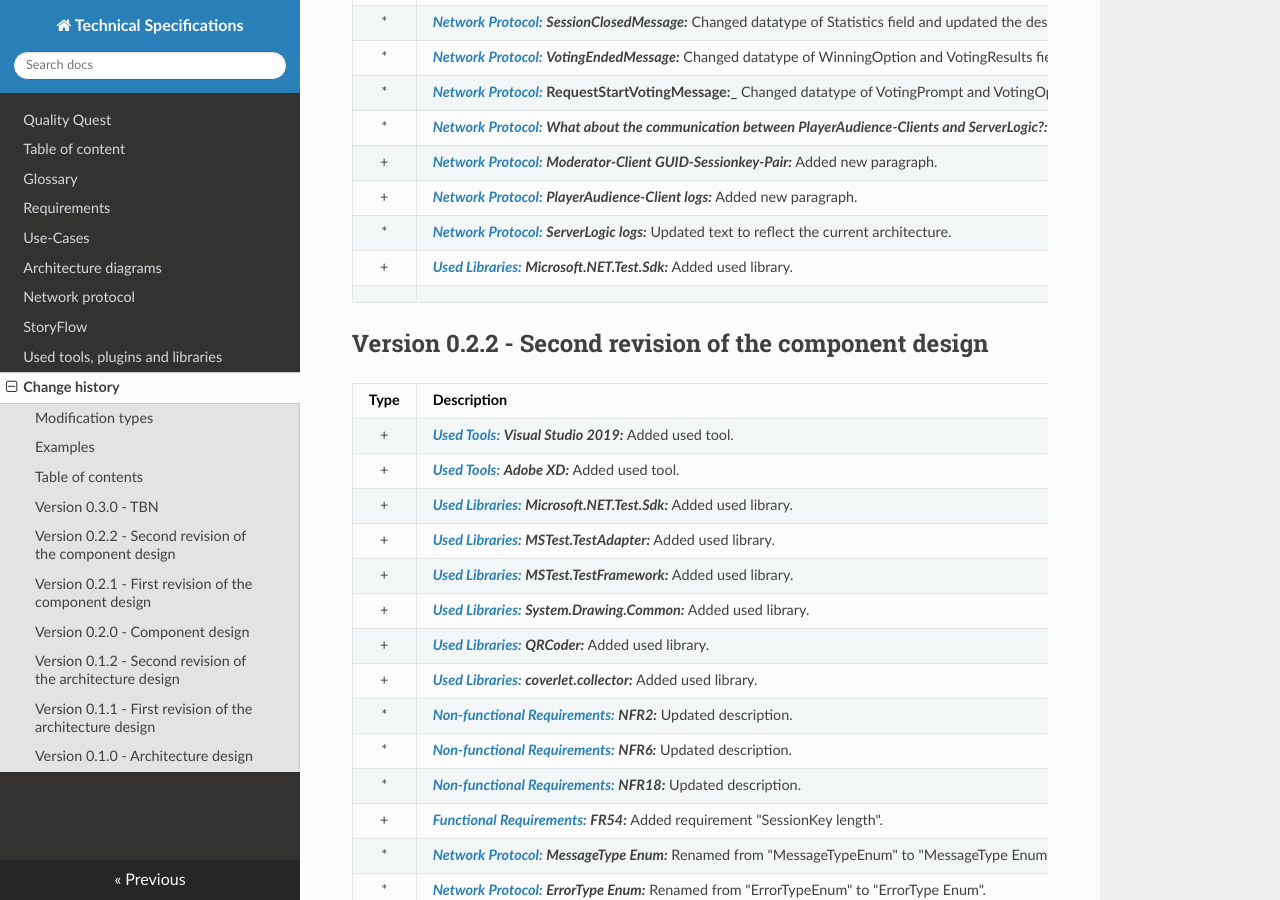
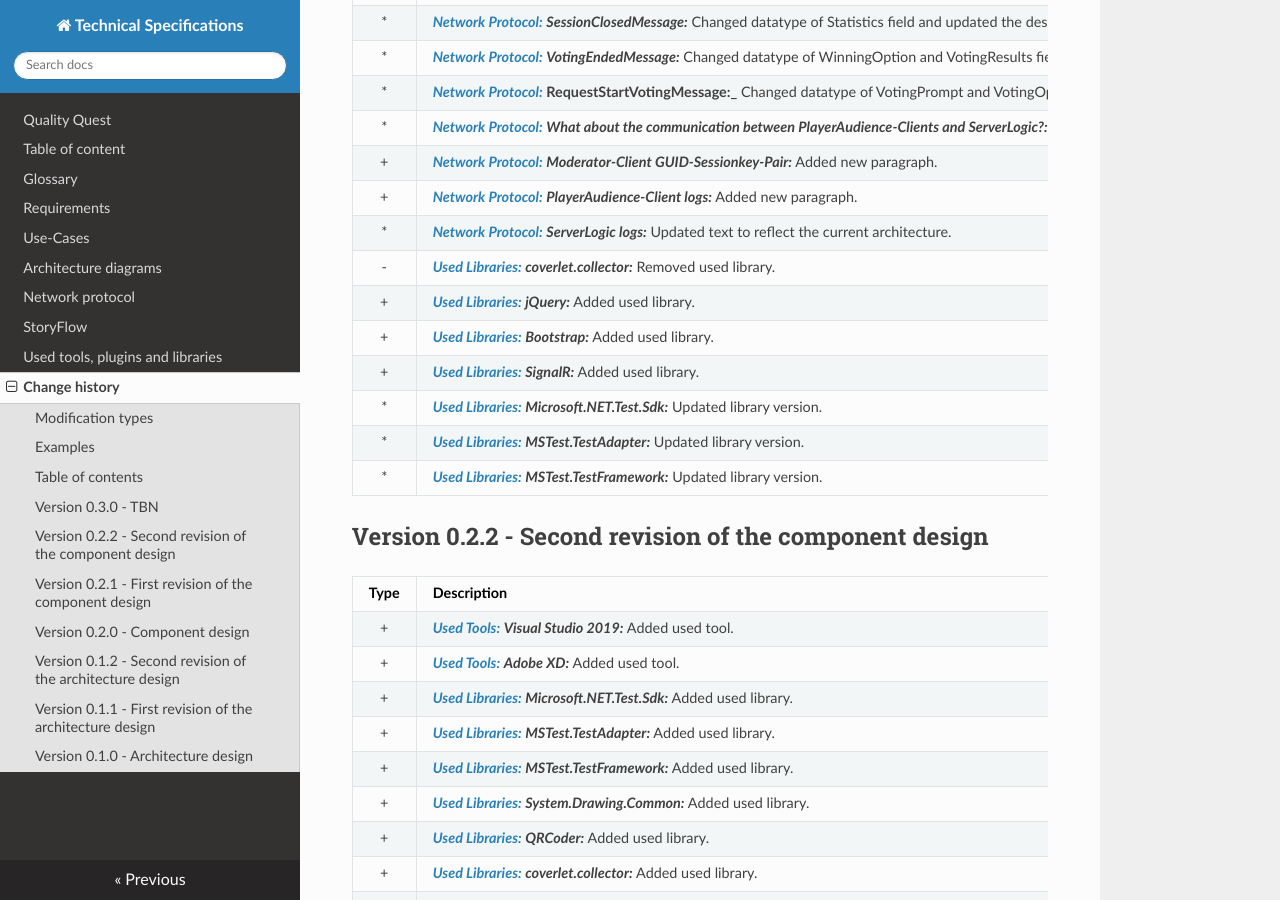
Before and after one commit to Brotenko/QualityQuest, an MkDocs documentation site: the page built from Docs/Technical Specifications/docs/changehistory.md, in a window 1280 px wide and 900 px high, scrolled down 1145 px. Built offline with MkDocs 1.6.1, drawn with Linux system fonts in a browser that asks for light colours; nearby versions of some CDN libraries.

Commit message:
Updated Used Tools according to the libraries used for the PA-Client.

```diff
--- a/Docs/Technical Specifications/docs/changehistory.md
+++ b/Docs/Technical Specifications/docs/changehistory.md
@@ -38,17 +38,22 @@ The change history is a chronologically ordered list of all changes between diff
 
 ## Version 0.3.0 - TBN
 
-| Type  | Description |
-| :---: | :---------- |
-|   *   | **[_Network Protocol:_](../network-protocol#sessionclosedmessage) _SessionClosedMessage:_** Changed datatype of Statistics field and updated the description accordingly.
-|   *   | **[_Network Protocol:_](../network-protocol#votingendedmessage) _VotingEndedMessage:_** Changed datatype of WinningOption and VotingResults fields and updated the descriptions accordingly.
-|   *   | **[_Network Protocol:_](../network-protocol#requeststartvotingmessage) RequestStartVotingMessage:_** Changed datatype of VotingPrompt and VotingOptions fields and updated the descriptions accordingly.
-|   *   | **[_Network Protocol:_](../network-protocol#what-about-the-communication-between-playeraudience-clients-and-serverlogic) _What about the communication between PlayerAudience-Clients and ServerLogic?:_** Updated text to reflect the current architecture.
-|   +   | **[_Network Protocol:_](../network-protocol#moderator-client-guid-sessionkey-pair) _Moderator-Client GUID-Sessionkey-Pair:_** Added new paragraph.
-|   +   | **[_Network Protocol:_](../network-protocol#playeraudience-client-logs) _PlayerAudience-Client logs:_** Added new paragraph.
-|   *   | **[_Network Protocol:_](../network-protocol#serverlogic-logs) _ServerLogic logs:_** Updated text to reflect the current architecture.
-|   +   | **[_Used Libraries:_](../usedtools#used-libraries) _Microsoft.NET.Test.Sdk:_** Added used library.
-|  |  |
+| Type  | Description                                                                                                                                                                                                                                                   |
+| :---: | :------------------------------------------------------------------------------------------------------------------------------------------------------------------------------------------------------------------------------------------------------------ |
+|   *   | **[_Network Protocol:_](../network-protocol#sessionclosedmessage) _SessionClosedMessage:_** Changed datatype of Statistics field and updated the description accordingly.                                                                                     |
+|   *   | **[_Network Protocol:_](../network-protocol#votingendedmessage) _VotingEndedMessage:_** Changed datatype of WinningOption and VotingResults fields and updated the descriptions accordingly.                                                                  |
+|   *   | **[_Network Protocol:_](../network-protocol#requeststartvotingmessage) RequestStartVotingMessage:_** Changed datatype of VotingPrompt and VotingOptions fields and updated the descriptions accordingly.                                                      |
+|   *   | **[_Network Protocol:_](../network-protocol#what-about-the-communication-between-playeraudience-clients-and-serverlogic?) _What about the communication between PlayerAudience-Clients and ServerLogic?:_** Updated text to reflect the current architecture. |
+|   +   | **[_Network Protocol:_](../network-protocol#moderator-client-guid-sessionkey-pair) _Moderator-Client GUID-Sessionkey-Pair:_** Added new paragraph.                                                                                                            |
+|   +   | **[_Network Protocol:_](../network-protocol#playeraudience-client-logs) _PlayerAudience-Client logs:_** Added new paragraph.                                                                                                                                  |
+|   *   | **[_Network Protocol:_](../network-protocol#serverlogic-logs) _ServerLogic logs:_** Updated text to reflect the current architecture.                                                                                                                         |
+|   -   | **[_Used Libraries:_](../usedtools#used-libraries) _coverlet.collector:_** Removed used library.                                                                                                                                                              |
+|   +   | **[_Used Libraries:_](../usedtools#used-libraries) _jQuery:_** Added used library.                                                                                                                                                                            |
+|   +   | **[_Used Libraries:_](../usedtools#used-libraries) _Bootstrap:_** Added used library.                                                                                                                                                                         |
+|   +   | **[_Used Libraries:_](../usedtools#used-libraries) _SignalR:_** Added used library.                                                                                                                                                                           |
+|   *   | **[_Used Libraries:_](../usedtools#used-libraries) _Microsoft.NET.Test.Sdk:_** Updated library version.                                                                                                                                                       |
+|   *   | **[_Used Libraries:_](../usedtools#used-libraries) _MSTest.TestAdapter:_** Updated library version.                                                                                                                                                           |
+|   *   | **[_Used Libraries:_](../usedtools#used-libraries) _MSTest.TestFramework:_** Updated library version.                                                                                                                                                         |
 
 </span>
 
@@ -83,7 +88,7 @@ The change history is a chronologically ordered list of all changes between diff
 |   *   | **[_Functional Requirements:_](../requirements#game-type) _FR1:_** Changed game type to "2D Visual-Novel-RPG".                                         |
 |   *   | **[_Functional Requirements:_](../requirements#pause-menu-contents) _FR51:_** Changed "Paused" to "Pause".                                             |
 |   +   | **[_Functional Requirements:_](../requirements#playeraudience-client-count-display) _FR55:_** Added requirement "PlayerAudience-Client count display". |
-|   *   | **[_Architecture diagrams:_](../architecture-diagrams) _Architecture diagrams:_** Updated diagram according to current implementation.
+|   *   | **[_Architecture diagrams:_](../architecture-diagrams) _Architecture diagrams:_** Updated diagram according to current implementation.                 |
 
 </span>
 
```
Also changed, not shown: Docs/Technical Specifications/docs/network-protocol.md (+1 -1 lines), Docs/Technical Specifications/docs/usedtools.md (+10 -8 lines).
